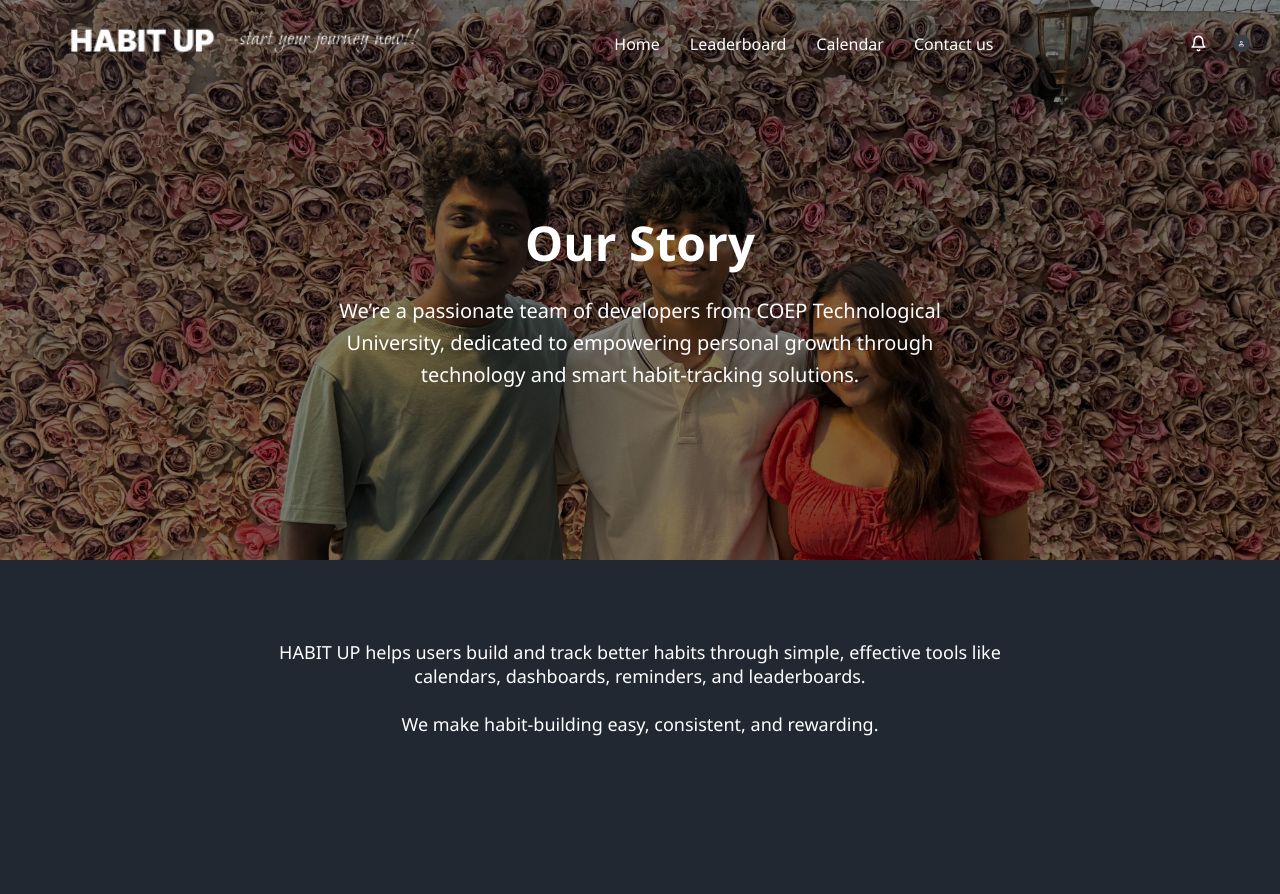
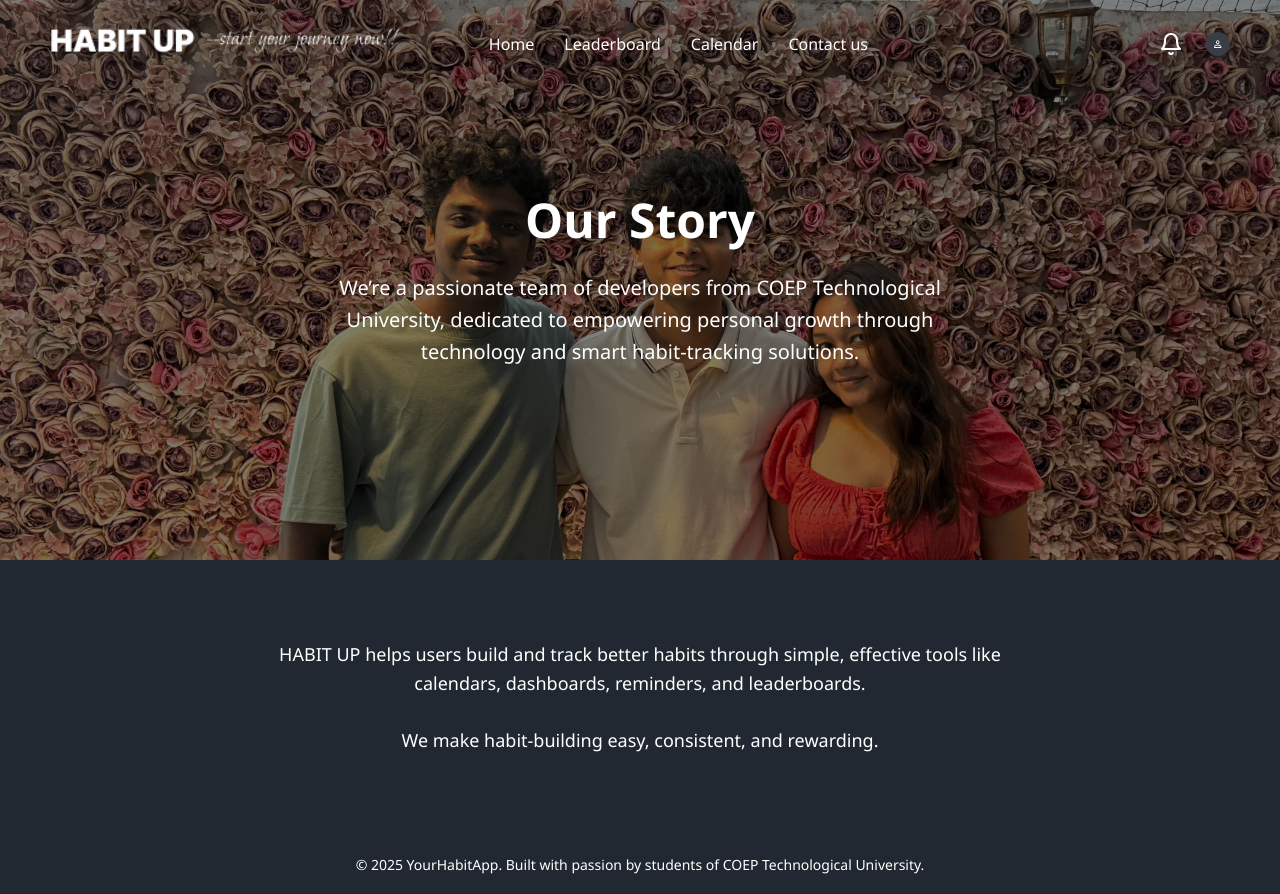
Before and after one commit to Saeec/HABIT-UP, a React (Create React App) app: page / in a window 1280 px wide. Before the commit the page ends 800 px from the top, so only its background shows below. Built offline with nearby package versions, Linux system fonts and the light colour scheme.

Commit message:
updated aboutus.css

```diff
--- a/src/AboutUs.css
+++ b/src/AboutUs.css
@@ -1,4 +1,6 @@
-/* General Reset */
+/* AboutUs.css */
+
+/* Reset and Base Styles */
 * {
   margin: 0;
   padding: 0;
@@ -8,28 +10,28 @@
 
 body, html {
   height: 100%;
-
   margin: 0;
   padding: 0;
 }
 
+/* Page Container - Key Fix */
+.page-container {
+  display: flex;
+  flex-direction: column;
+  min-height: 100vh;
+}
 
-/* Header with background image */
+/* Header Styles */
 header {
   position: relative;
-  min-height: 70vh; /* allow flexibility */
-  background-image: url('./Assets/bg_image_abt_us.jpeg'); /* ensure correct path */
+  min-height: 70vh;
+  background-image: url('./Assets/bg_image_abt_us.jpeg');
   background-size: cover;
   background-position: center;
   background-repeat: no-repeat;
   color: white;
-  display: flex;
-  flex-direction: column;
-  justify-content: center;
-  padding: 60px 20px;
 }
 
-/* Dark overlay */
 .overlay {
   position: absolute;
   top: 0;
@@ -40,10 +42,9 @@ header {
   z-index: 1;
 }
 
-/* Navbar */
+/* Navigation */
 nav {
-  position: absolute;
-  top: 0;
+  position: relative;
   width: 100%;
   padding: 20px 50px;
   display: flex;
@@ -72,32 +73,32 @@ nav ul li:hover {
   color: #ffc107;
 }
 
-/* Icons (bell & profile) */
 .icons {
   display: flex;
+  gap: 20px;
   align-items: center;
+  margin-left: 200px;
 }
 
-.icons svg {
+.icon {
   width: 24px;
   height: 24px;
-  margin-left: 20px;
-  fill: white;
   cursor: pointer;
-  transition: fill 0.3s ease;
+  transition: opacity 0.3s ease;
 }
 
-.icons svg:hover {
-  fill: #ffc107;
+.icon:hover {
+  opacity: 0.8;
 }
 
-/* Hero content */
+/* Hero Content */
 .hero-content {
+  position: relative;
+  z-index: 2;
   text-align: center;
-  z-index: 2;
   max-width: 700px;
-  margin: auto;
-  padding: 100px 20px 60px 20px;
+  margin: 0 auto;
+  padding: 100px 20px 60px;
 }
 
 .hero-content h1 {
@@ -110,7 +111,7 @@ nav ul li:hover {
   line-height: 1.6;
 }
 
-/* Story section */
+/* Story Section - Key Fix */
 .story-section {
   background-color: #212832;
   color: white;
@@ -118,25 +119,22 @@ nav ul li:hover {
   max-width: 800px;
   margin: 0 auto;
   font-size: 18px;
-       flex: 1;
-       text-align: center;
-       min-height: 50vh; /* Add this line */
+  flex: 1; /* This makes the section grow and push footer down */
+  text-align: center; /* Changed from center to left for better readability */
+  line-height: 1.6;
 }
 
-/* Footer */
+/* Footer - Key Fix */
 footer {
   background-color: #212832;
-
   color: white;
   text-align: center;
   padding: 20px;
   font-size: 14px;
-
-
-
+  width: 100%;
 }
 
-/* Responsive */
+/* Responsive Design */
 @media (max-width: 768px) {
   nav {
     padding: 20px;
@@ -148,6 +146,7 @@ color: white;
     flex-direction: column;
     gap: 15px;
     margin-top: 10px;
+    width: 100%;
   }
 
   .hero-content h1 {
@@ -158,8 +157,3 @@ color: white;
     font-size: 18px;
   }
 }
-.page-container {
-  display: flex;
-  flex-direction: column;
-  min-height: 100vh;
-}
--- a/src/Login.css
+++ b/src/Login.css
@@ -160,6 +160,3 @@ form p a {
 .right-panel img {
   width: 60%;
 }
-body, html {
-  overflow: hidden;
-}
--- a/src/Signup.css
+++ b/src/Signup.css
@@ -160,6 +160,3 @@
   width: 60%;
   max-width: 400px;
 }
-body, html {
-  overflow: hidden;
-}
```
Lines whose indentation alone changed are shown as unchanged.
